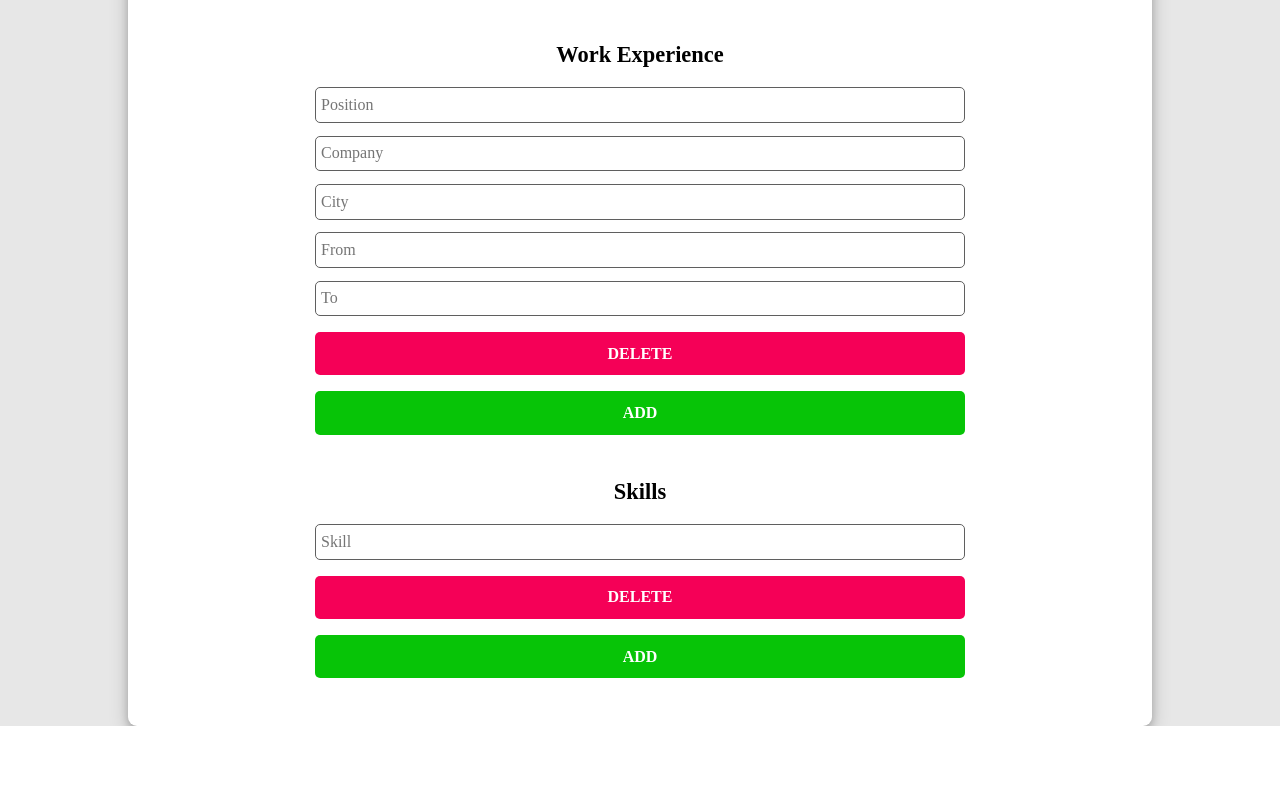
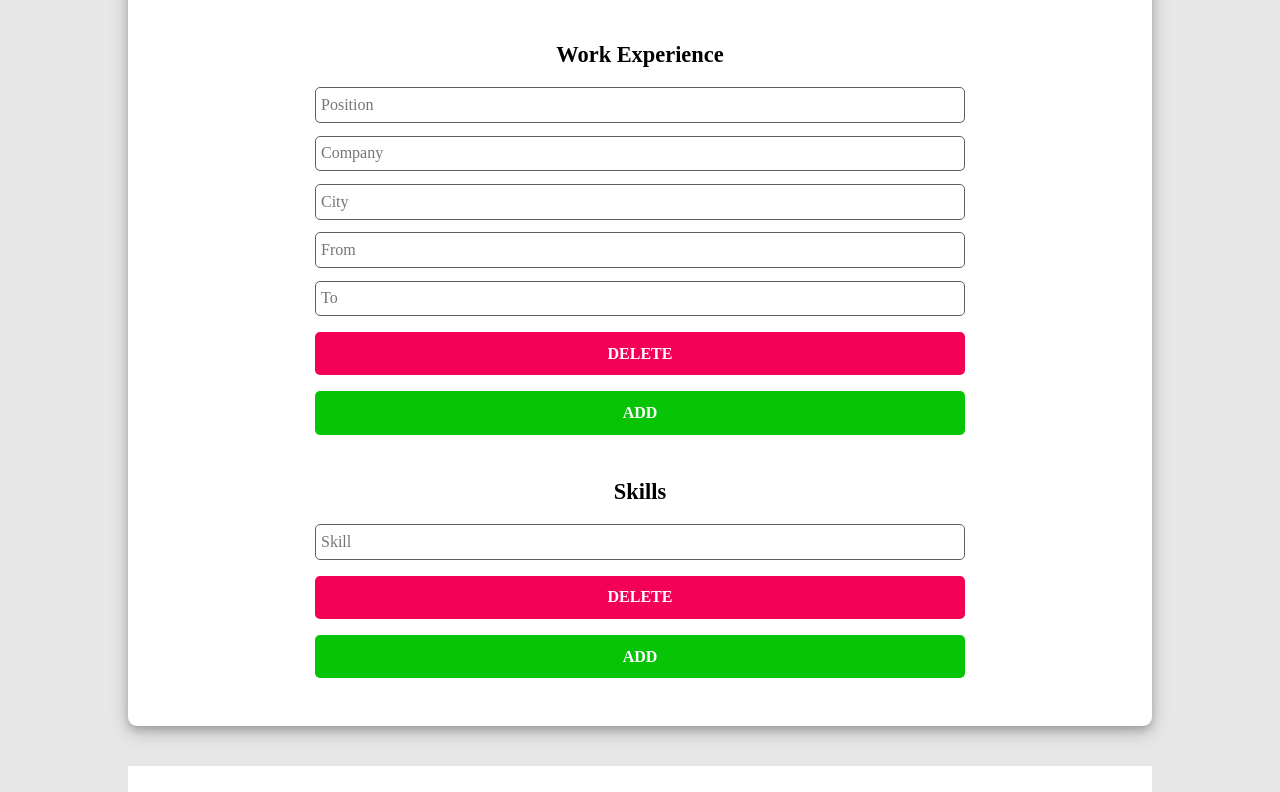
Before and after one commit to aelmi03/cv-app, a React (Create React App) app: page / in a window 1280 px wide. Shown: the part 944-1736 px from the top of the page. Before the commit the page ends 1670 px from the top, so only its background shows below. Built offline with nearby package versions, Linux system fonts and the light colour scheme.

Commit message:
Finished a basic Live Preview which only renders the first and last name of the user as the title of the live preview

```diff
--- a/src/App.js
+++ b/src/App.js
@@ -4,6 +4,7 @@ import GeneralInfo from "./components/GeneralInfo/GeneralInfo";
 import EducationalInfo from "./components/EducationalInfo/EducationalInfo.js";
 import WorkExpInfo from "./components/WorkExpInfo/WorkExpInfo";
 import SkillInfo from "./components/SkillInfo/SkillInfo";
+import LivePreview from "./components/LivePreview/LivePreview";
 import uniqid from "uniqid";
 import "./styles/App.css";
 
@@ -170,6 +171,7 @@ class App extends Component {
     return (
       <div className="app">
         <Header />
+        <div className="main-section">
           <div className="cv-forms-section">
             <GeneralInfo
               generalInfo={this.state.generalInfo}
@@ -194,6 +196,8 @@ class App extends Component {
               deleteSkill={this.deleteSkill}
             />
           </div>
+          <LivePreview generalInfo={this.state.generalInfo} />
+        </div>
       </div>
     );
   }
--- /dev/null
+++ b/src/components/LivePreview/LivePreview.js
@@ -0,0 +1,15 @@
+import React, { Component } from "react";
+import LivePreviewCSS from "./LivePreview.module.css";
+
+class LivePreview extends Component {
+  render() {
+    const { firstName, lastName } = this.props.generalInfo;
+    return (
+      <div className={LivePreviewCSS.container}>
+        <h1 className={LivePreviewCSS.title}>{`${firstName} ${lastName}`}</h1>
+      </div>
+    );
+  }
+}
+
+export default LivePreview;
--- /dev/null
+++ b/src/components/LivePreview/LivePreview.module.css
@@ -0,0 +1,16 @@
+.container {
+  width: 80%;
+  background-color: white;
+  padding: 0.8rem;
+  display: flex;
+  flex-direction: column nowrap;
+  gap: 2rem;
+  justify-content: center;
+  align-items: center;
+  text-align: center;
+}
+
+.title {
+  font-size: 1.6rem;
+  font-weight: bold;
+}
--- a/src/styles/App.css
+++ b/src/styles/App.css
@@ -19,6 +19,15 @@
   box-shadow: 0 4px 8px 0 rgba(0, 0, 0, 0.2), 0 6px 20px 0 rgba(0, 0, 0, 0.19);
 }
 
+.main-section {
+  display: flex;
+  flex-flow: column nowrap;
+  justify-content: center;
+  align-items: center;
+  gap: 2.5rem;
+  width: 100%;
+}
+
 .delete-button,
 .add-button {
   background-color: #f50057;
```
Lines whose indentation alone changed are shown as unchanged.
